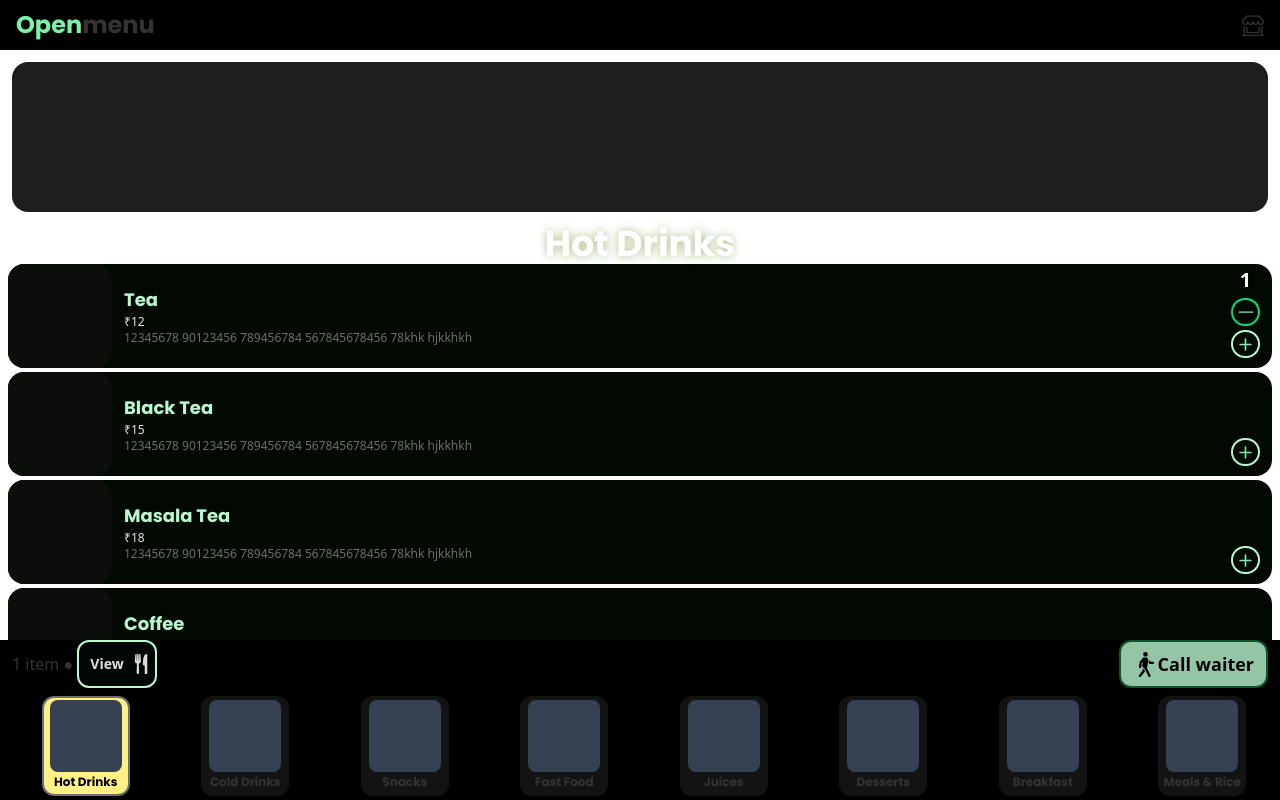
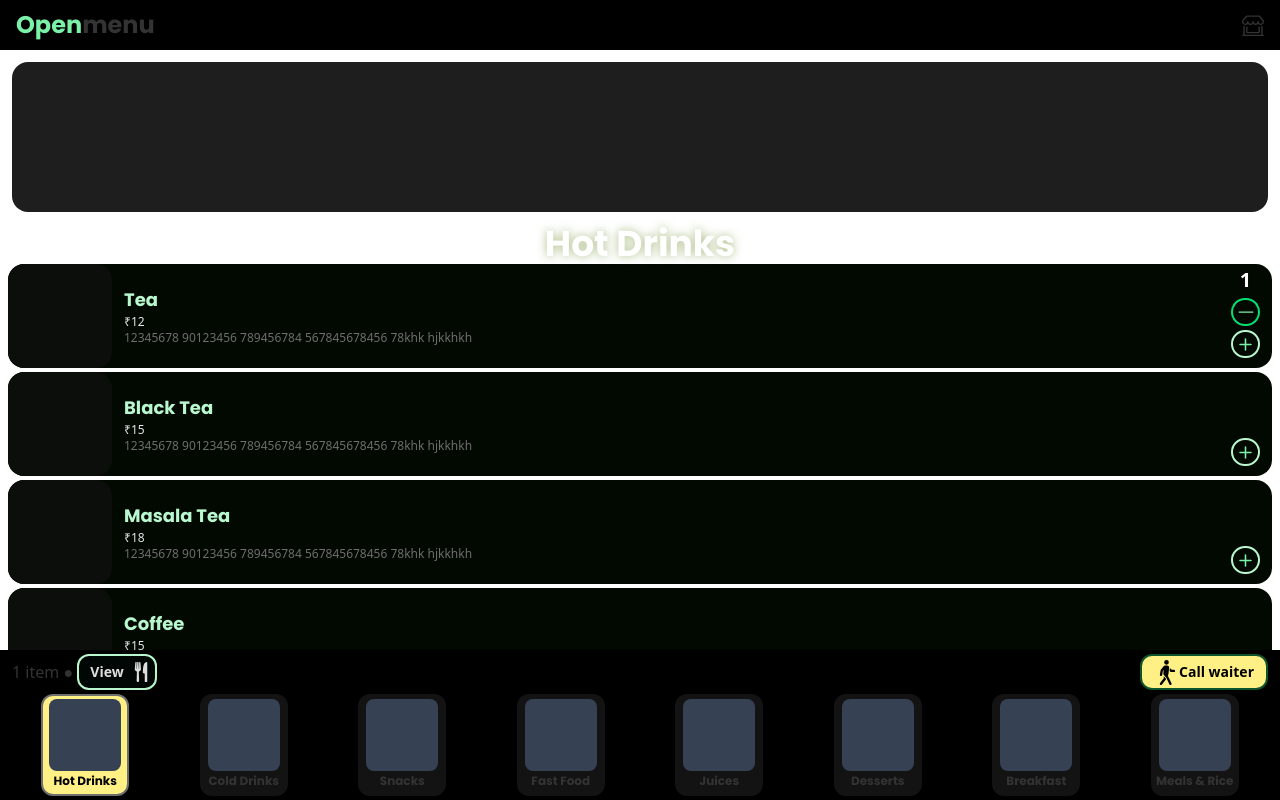
Before and after one commit to me-junaid/openmenu, a React (Vite) app: page / in a window 1280 px wide. Both pictures are taken after a click on the element 1245 px from the left and 344 px from the top of the page. Built offline with nearby package versions, Linux system fonts and the light colour scheme.

Commit message:
Updating UI and implementing new feature.

```diff
--- a/src/components/HomePage/CategoryFeed.jsx
+++ b/src/components/HomePage/CategoryFeed.jsx
@@ -1,36 +1,65 @@
-import {  useContext } from "react";
+import { useCallback, useContext } from "react";
 import { ItemsContext } from "../../contexts/ItemsContext";
-import { Menu } from "../Icons/Menu";
-import { Waiter } from "../Icons/Waiter";
-import { NavForCatergory } from "./NavForCatergory";
-
-
 
 export const CategoryFeed = () => {
 
-  const { selectedItems, updateOpenCart, updateOrderSelection } = useContext(ItemsContext);
+  const { user, selectedCategory, setSelectedCategory, openCart, updateOpenCart, orderSelection } = useContext(ItemsContext);
+  const items = user.categories;
 
+  const handleSelect = useCallback((index) => {
+    setSelectedCategory(index);
+    // optional: scroll the selected item into view
+    const el = document.getElementById(`cat-item-${index}`);
+    el?.scrollIntoView({ behavior: "smooth", inline: "center", block: "nearest" });
+  }, []);
+
+  const handleKeyDown = useCallback(
+    (e, index) => {
+      if (e.key === "Enter" || e.key === " ") {
+        e.preventDefault();
+        handleSelect(index);
+      }
+    },
+    [handleSelect]
+  );
 
 
   return (
-    <div className="fixed bottom-0 left-0 right-0">
+    <div
 
-      <div className={`${(selectedItems.length > 0 ? "flex" : "hidden")} h-13 bg-black p-3 pb-1 pt-0 justify-between`}>
-        <div className=" flex justify-center items-center">
-          {selectedItems.length} {selectedItems.length === 1 ? "item" : "items"} ●
-        </div>
-        <button className="ml-1 p-1 active:bg-green-200/9 active:border-yellow-200 duration-200 bg-green-900/9 w-20 text-white/87 border-green-200 border-2  text-lg font-bold rounded-xl flex justify-between items-center" onClick={() => updateOpenCart()}>
-          <div className="grow text-sm">View</div>
-          <span><Menu width={20} height={20} /></span>
-        </button>
-        <button className="ml-auto bg-green-200/80 active:bg-green-200 duration-200 px-3 text-black border-green-900 border-2  text-lg font-bold rounded-xl flex items-center justify-center" onClick={() => updateOrderSelection()}>
-          <Waiter size={25} />
-          <p className="">Call waiter</p>
-        </button>
-      </div>
+      className={`${orderSelection ? "hidden" : "fixed h-[110px] bottom-0 left-0 right-0 px-2 py-1 bg-black flex justify-around gap-1 overflow-x-auto snap-x snap-mandatory hide-scrollbar"}`}
+      role="list"
+      aria-label="Category feed"
+    >
+      {items.map((item, index) => {
+        const isSelected = index === selectedCategory;
+        const baseClasses =
+          "p-0.5 flex flex-col justify-center items-center shrink-0 rounded-xl snap-center transition-transform duration-150 min-w-22";
+        const selectedClasses = isSelected
+          ? "scale-100 border-2 border-[#6f6f6f] bg-yellow-200"
+          : "scale-100 border-2 border-[#6f6f6f00] bg-[#161616]/90";
 
-      <NavForCatergory />
-
+        return (
+          <div
+            id={`cat-item-${index}`}
+            key={index}
+            role="button"
+            tabIndex={0}
+            aria-pressed={isSelected}
+            onClick={() => {
+              handleSelect(index)
+              if (openCart) {
+                updateOpenCart()
+              }
+            }}
+            onKeyDown={(e) => handleKeyDown(e, index)}
+            className={`${baseClasses} ${selectedClasses}`}
+          >
+            <div className="bg-gray-700 w-18 aspect-square rounded-lg" />
+            <div className={`${isSelected ? "text-black" : ""} font-bold text-xs my-0.5 text-center my-font`}>{item.name}</div>
+          </div>
+        );
+      })}
     </div>
-  );
-};
+  )
+}
--- a/src/components/HomePage/ItemFeed.jsx
+++ b/src/components/HomePage/ItemFeed.jsx
@@ -21,7 +21,7 @@ export const ItemFeed = () => {
         {categoryName}
       </h2>
 
-      <div className='px-2 mt-0 space-y-1 mb-[230px] rounded-2xl -z-1'>
+      <div className='px-2 mt-0 space-y-1 mb-[150px] rounded-2xl -z-1'>
         {itemsInMenus.map((item, index) => (
           <div key={index} className='bg-[#020901]  pr-3 rounded-2xl flex items-center'>
             <div className="w-26 h-26 bg-[#0b0e0a] rounded-2xl shrink-0"></div>
--- a/src/components/HomePage/NavForCatergory.jsx
+++ /dev/null
@@ -1,59 +0,0 @@
-import { useCallback, useContext } from "react";
-import { ItemsContext } from "../../contexts/ItemsContext";
-
-export const NavForCatergory = () => {
-
-  const { user, selectedCategory, setSelectedCategory} = useContext(ItemsContext);
-  const items = user.categories;
-
-  const handleSelect = useCallback((index) => {
-    setSelectedCategory(index);
-    // optional: scroll the selected item into view
-    const el = document.getElementsByClassName(`cat-item-${index}`);
-    el.foreach?.scrollIntoView({ behavior: "smooth", inline: "center", block: "nearest" });
-  }, []);
-
-  const handleKeyDown = useCallback(
-    (e, index) => {
-      if (e.key === "Enter" || e.key === " ") {
-        e.preventDefault();
-        handleSelect(index);
-      }
-    },
-    [handleSelect]
-  );
-
-
-  return (
-    <div
-      className=" pl-2 py-1 bg-black flex justify-around gap-1 overflow-x-auto snap-x snap-mandatory hide-scrollbar"
-      role="list"
-      aria-label="Category feed"
-    >
-      {items.map((item, index) => {
-        const isSelected = index === selectedCategory;
-        const baseClasses =
-          "p-0.5 flex flex-col justify-center items-center shrink-0 rounded-xl snap-center transition-transform duration-150 min-w-22";
-        const selectedClasses = isSelected
-          ? "scale-100 border-2 border-[#6f6f6f] bg-yellow-200"
-          : "scale-100 border-2 border-[#6f6f6f00] bg-[#161616]/90";
-
-        return (
-          <div
-            id={`cat-item-${index}`}
-            key={index}
-            role="button"
-            tabIndex={0}
-            aria-pressed={isSelected}
-            onClick={() => handleSelect(index)}
-            onKeyDown={(e) => handleKeyDown(e, index)}
-            className={`${baseClasses} ${selectedClasses} cat-item-${index}`}
-          >
-            <div className="bg-gray-700 w-18 aspect-square rounded-lg" />
-            <div className={`${isSelected ? "text-black" : ""} font-bold text-xs my-0.5 text-center my-font`}>{item.name}</div>
-          </div>
-        );
-      })}
-    </div>
-  )
-}
--- a/src/components/HomePage/SelectedItems.jsx
+++ b/src/components/HomePage/SelectedItems.jsx
@@ -3,7 +3,6 @@ import { ItemsContext } from '../../contexts/ItemsContext';
 import { Menu } from '../Icons/Menu';
 import { Waiter } from '../Icons/Waiter';
 import { Close } from '../Icons/Close';
-import { NavForCatergory } from './NavForCatergory';
 
 export const SelectedItems = () => {
 
@@ -36,7 +35,7 @@ export const SelectedItems = () => {
       </div>
 
 
-      <div className={`flex h-13 bg-black p-3 pb-1 pt-0 justify-between`}>
+      <div className={`flex h-10 bg-black p-3 pb-0 pt-1 justify-between`}>
         <div className=" flex justify-center items-center">
           {selectedItems.length} {selectedItems.length === 1 ? "item" : "items"} ●
         </div>
@@ -44,14 +43,14 @@ export const SelectedItems = () => {
           <div className="grow text-sm">Close</div>
           <span><Menu width={20} height={20} /></span>
         </button>
-        <button className="ml-auto bg-green-200/80 active:bg-green-200 duration-200 px-3 text-black border-green-900 border-2  text-lg font-bold rounded-xl flex items-center justify-center" onClick={() => updateOrderSelection()}>
+        <button className="ml-auto bg-yellow-200 active:bg-green-200 duration-200 px-3 text-black border-green-900 border-2  text-lg font-bold rounded-xl flex items-center justify-center" onClick={() => updateOrderSelection()}>
           <Waiter size={25} />
-          <p className="">Call waiter</p>
+          <p className="text-sm font-bold">Call waiter</p>
         </button>
       </div>
 
 
-      <NavForCatergory />
+      <div className="h-[110px]"></div>
 
     </div>
   )
--- a/src/components/Icons/Check.jsx
+++ b/src/components/Icons/Check.jsx
@@ -1,7 +1,7 @@
 
 export const Check = ({size = 20}) => {
   return (
-    <svg xmlns="http://www.w3.org/2000/svg" width={size} height={size} fill="currentColor" class="bi bi-check" viewBox="0 0 16 16">
+    <svg xmlns="http://www.w3.org/2000/svg" width={size} height={size} fill="currentColor" className="bi bi-check" viewBox="0 0 16 16">
       <path d="M10.97 4.97a.75.75 0 0 1 1.07 1.05l-3.99 4.99a.75.75 0 0 1-1.08.02L4.324 8.384a.75.75 0 1 1 1.06-1.06l2.094 2.093 3.473-4.425z" />
     </svg>
   )
--- /dev/null
+++ b/src/components/Utilis/NavForCatergory.jsx
@@ -0,0 +1,32 @@
+import { useContext } from "react";
+import { ItemsContext } from "../../contexts/ItemsContext";
+import { Menu } from "../Icons/Menu";
+import { Waiter } from "../Icons/Waiter";
+
+
+
+export const NavForCatergory = () => {
+
+  const { selectedItems, updateOpenCart, updateOrderSelection } = useContext(ItemsContext);
+
+
+
+  return (
+    <div className="fixed bottom-[110px] left-0 right-0 ">
+
+      <div className={`${(selectedItems.length > 0 ? "flex" : "hidden")} h-10 bg-black p-3 pb-0 pt-1 justify-between`}>
+        <div className=" flex justify-center items-center">
+          {selectedItems.length} {selectedItems.length === 1 ? "item" : "items"} ●
+        </div>
+        <button className="ml-1 p-1 active:bg-green-200/9 active:border-yellow-200 duration-200 bg-green-900/9 w-20 text-white/87 border-green-200 border-2  text-lg font-bold rounded-xl flex justify-between items-center" onClick={() => updateOpenCart()}>
+          <div className="grow text-sm">View</div>
+          <span><Menu width={20} height={20} /></span>
+        </button>
+        <button className="ml-auto bg-yellow-200 active:bg-green-200 duration-200 px-3 text-black border-green-900 border-2  text-lg font-bold rounded-xl flex items-center justify-center" onClick={() => updateOrderSelection()}>
+          <Waiter size={25} />
+          <p className="text-sm font-bold">Call waiter</p>
+        </button>
+      </div>
+    </div>
+  );
+};
--- a/src/pages/HomePage.jsx
+++ b/src/pages/HomePage.jsx
@@ -1,6 +1,7 @@
 import { Header } from "../components/Header"
 import { CategoryFeed } from "../components/HomePage/CategoryFeed"
 import { ItemFeed } from "../components/HomePage/ItemFeed"
+import { NavForCatergory } from "../components/Utilis/NavForCatergory"
 import { OrderSelection } from "../components/HomePage/OrderSelection"
 import { PromoBanner } from "../components/HomePage/PromoBanner"
 import { SelectedItems } from "../components/HomePage/SelectedItems"
@@ -16,10 +17,11 @@ export const HomePage = () => {
           <PromoBanner />
           <ItemFeed />
         </div>
-        <CategoryFeed />
+        <NavForCatergory />
         <SelectedItems />
         <OrderSelection />
       </div>
+      <CategoryFeed />
     </ItemsProvider>
   )
 }
```
